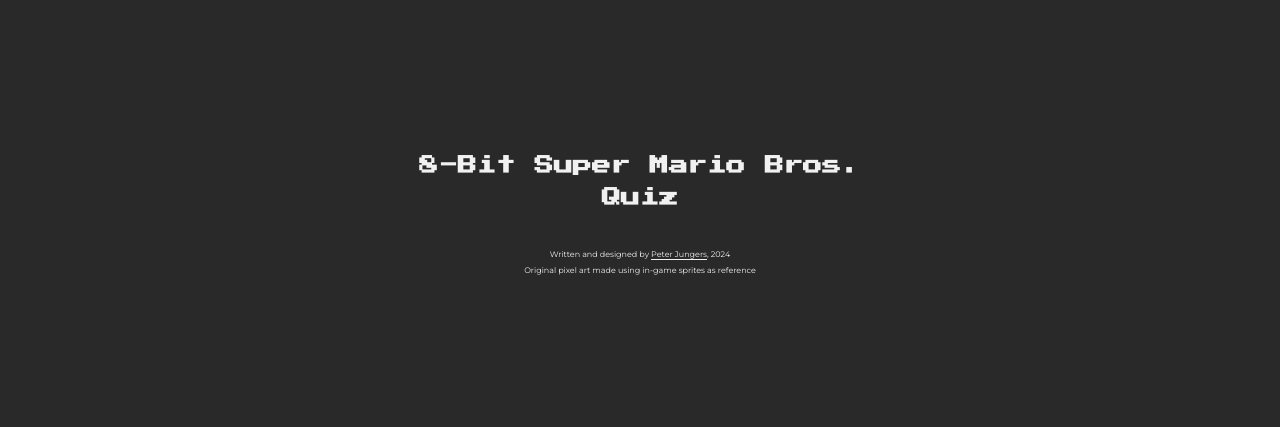
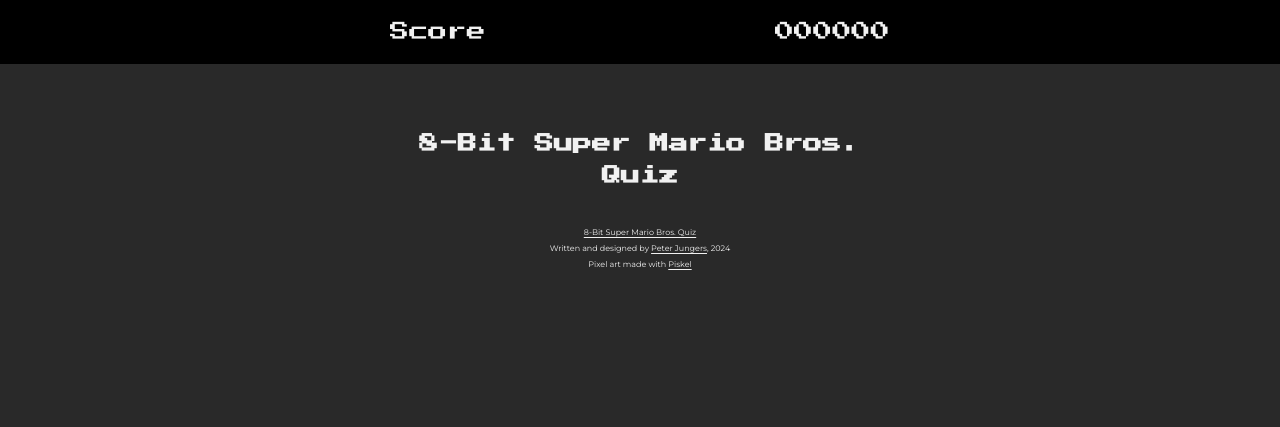
Before and after one commit to peterjungers/smb_quiz_2_project, a Flask app: template smb_quiz_2/templates/base.html in a window 1280 px wide. Shown: the top 427 px of the page. Run offline with Flask 3, Linux system fonts and the light colour scheme; the template is opened without the code that fills it, so the values that code supplies are empty.

Commit message:
HTML, CSS details; JS: work on determineQuizOutcome()

```diff
--- a/smb_quiz_2/main/routes.py
+++ b/smb_quiz_2/main/routes.py
@@ -35,7 +35,7 @@ def quiz():
                         .filter(Question.level == level)
                         ).all()
             random.shuffle(questions)
-            questions = questions[0:5]
+            questions = questions[0:4]
             quiz_questions.append(questions)
 
         return quiz_questions
--- a/smb_quiz_2/static/script.js
+++ b/smb_quiz_2/static/script.js
@@ -101,13 +101,30 @@ function determineLevel(levelID) {
 
 
 function nextLevel(level) {
-    // console.log(level);
-    const nextLevelBtn = document.querySelector("#next-level");
+    const quizFinishedBtn = document.querySelector("#quiz-finished-btn");
+    let score = parseInt(document.querySelector("#score-counter-top").innerText);
 
-    nextLevelBtn.addEventListener("click", () => {
-        // console.log("hi");
+    quizFinishedBtn.addEventListener("click", () => {
+
         determineLevel(level);
+        if (level === "2" && (score >= 400)) {
+            console.log("hi");
+        }
+        else {console.log("no");}
     });
+}
+
+
+function determineQuizOutcome(levelScore) {
+    let level = levelScore[0];
+    let score = levelScore[1];
+    console.log(level)
+    console.log(score)
+
+    if (level === "1" && score >= 1000) {
+        console.log("wowowowow")
+    }
+
 }
 
 
@@ -142,6 +159,7 @@ function checkBtnAnswer(correctAnswers) {
     const levelIDs = document.querySelectorAll(".level-id");
     let counterCorrectAnswers = 0;
     let counterAllQuestions = 0;
+    let totalScore;
 
     optionBtns.forEach(btn => {
         btn.addEventListener("click", () => {
@@ -163,7 +181,7 @@ function checkBtnAnswer(correctAnswers) {
                         message.innerText = "Correct!";
                         counterCorrectAnswers += 1;
                         counterAllQuestions += 1;
-                        increaseScore(levelIDs[i]);
+                        totalScore = increaseScore(levelIDs[i]);
                     } else {
                         for (let i = 0; i < allOptions.length; i++) {
                             allOptions[i].style.opacity = .5;
@@ -183,40 +201,64 @@ function checkBtnAnswer(correctAnswers) {
                     }
                 }
             }
+
+            // Check to see if all visible questions have been answered:
+            let visibleQuestions = 0;
+            let level;
+            for (let i = 0; i < levelIDs.length; i++) {
+                // "display" property is set on "question" class div
+                if (levelIDs[i].parentElement.style.display === "block") {
+                    visibleQuestions += 1;
+                    level = levelIDs[i].innerText;  // Same for all visible levelIDs
+                }
+            }
+            let levelScore = [level, totalScore];
+            if (counterAllQuestions === visibleQuestions) {
+                determineQuizOutcome(levelScore);
+            }
+
+            // for (let i = 0; i < levelIDs.length; i++) {
+            //     console.log(levelIDs[i].innerText);
+            //     // if (levelIDs[i].innerText === "1") {
+            //     //     if (counterCorrectAnswers >= 2) {
+            //     //
+            //     //     }
+            //     // }
+            // }
+
+
             // here the counterAllQuestions variable needs to be the amount needed to
             // advance at each level
-            if (counterAllQuestions === correctAnswers.length) {
-                const score = document.querySelector("#score-container");
-                score.scrollIntoView({behavior: "smooth", block: "start"});
-                showCalculating(counterCorrectAnswers, counterAllQuestions);
-            }
+            // if (counterAllQuestions === correctAnswers.length) {
+            //     determineQuizOutcome(totalScore);
+                // const score = document.querySelector("#score-container");
+                // score.scrollIntoView({behavior: "smooth", block: "start"});
+                // showCalculating(counterCorrectAnswers, counterAllQuestions);
+            // }
         });
     });
-
-    // for (let i = 0; i < levelIDs.length; i++) {
-    //     console.log(levelIDs[i].innerText);
-    //     if (levelIDs[i].innerText === "1") {
-    //         if (counterCorrectAnswers >= 2) {
-    //
-    //         }
-    //     }
-    // }
 }
 
 
 function increaseScore(levelID) {
-    let scoreDiv = document.querySelector("#score");
-    let counterScoreDiv = parseInt(document.querySelector("#score").innerText);
+    const scoreCounterTop = document.querySelector("#score-counter-top");
+    const scoreCounterBottom = document.querySelector("#score-counter-bottom");
+    let score = parseInt(document.querySelector("#score-counter-top").innerText);
+    let totalScore;
 
     if (levelID.innerText === "1") {
-        counterScoreDiv += 100;
+        score += 500;
     } else if (levelID.innerText === "2") {
-        counterScoreDiv += 200;
+        score += 1000;
     } else if (levelID.innerText === "3") {
-        counterScoreDiv += 300;
+        score += 5000;
     }
-    counterScoreDiv = counterScoreDiv.toString().padStart(6, "0");
-    scoreDiv.innerText = counterScoreDiv;
+
+    scoreCounterTop.innerText = score.toString().padStart(6, "0");
+    scoreCounterBottom.innerText = score;
+
+    totalScore = score;
+    return totalScore;
 }
 
 
--- a/smb_quiz_2/static/style.css
+++ b/smb_quiz_2/static/style.css
@@ -21,11 +21,16 @@ html, body, div, footer, h1, p, span, a, img, button {
 :root {
     --dark: #292929;
     --light: #f1f1f1;
+    --black: #000000;
     --focus-outline: #e00000;
 }
 
 * {
     box-sizing: border-box;
+}
+
+html {
+    /*background-color: black;*/
 }
 
 body {
@@ -38,10 +43,7 @@ body {
 }
 
 h1 {
-    font-family: "Press Start 2P", sans-serif;
-    font-size: 1.2rem;
     text-align: center;
-    line-height: 2rem;
 }
 
 p {
@@ -75,7 +77,22 @@ button:focus {
 #container {
     display: grid;
     row-gap: 2rem;
-    margin: 1.5rem;
+    max-width: 500px;
+    margin: 0 1.5rem 3rem;
+}
+
+.pixel-font {
+    font-family: "Press Start 2P", sans-serif;
+    font-size: 1.2rem;
+    line-height: 2rem;
+}
+
+.lg-text {
+    font-size: 2rem;
+}
+
+.p-32 {
+    min-height: 32px;
 }
 
 .btn-rectangle {
@@ -113,6 +130,11 @@ button:focus {
     text-align: center;
 }
 
+/*was using on end of quiz btns*/
+/*.margin-0 {*/
+/*    margin: 0;*/
+/*}*/
+
 
 /* || QUESTION STYLES */
 .question p {
@@ -146,11 +168,40 @@ button:focus {
 
 
 /* || SCORE STYLES */
-#score-container {
+#score-container-outer {
     display: flex;
-    flex-direction: column;
-    height: 150px;
+    justify-content: center;
+    background-color: var(--black);
+    position: sticky;
+    top: 0;
+    padding: 1rem 0;
+    margin-bottom: 4rem;
+    z-index: 1;
 }
+
+#score-container-inner {
+    display: flex;
+    gap: 6rem;
+}
+
+#score-container-inner p {
+    flex: auto;
+}
+
+#score-container-inner p:first-child {
+    text-align: left;
+}
+
+#score-container-inner p:last-child {
+    text-align: right;
+}
+
+/*old one*/
+/*#score-container {*/
+/*    display: flex;*/
+/*    flex-direction: column;*/
+/*    height: 150px;*/
+/*}*/
 
 #score-sprite {
     display: block;
@@ -166,12 +217,17 @@ button:focus {
     margin-left: calc(50% - 100px);
 }
 
-#score-results {
-    display: none;
-    flex-direction: column;
-    row-gap: 1rem;
-    align-items: center;
-}
+/*old*/
+/*#score-results {*/
+/*    display: none;*/
+/*    flex-direction: column;*/
+/*    row-gap: 1rem;*/
+/*    align-items: center;*/
+/*}*/
+
+/*.score-results {*/
+/*    text-align: center;*/
+/*}*/
 
 #score-circle {
     display: flex;
@@ -188,6 +244,11 @@ button:focus {
     font-family: "Press Start 2P", sans-serif;
     font-size: 1rem;
     color: var(--dark);
+}
+
+#next-level-btn {
+    /*opacity: .5;*/
+    /*pointer-events: none;*/
 }
 
 
@@ -224,8 +285,11 @@ footer a {
 /* Min-width 500px viewport */
 @media screen and (min-width: 500px) {
     #container {
-        max-width: 500px;
-        margin: 15% auto;
+        margin: 0 auto 3rem;
+    }
+
+    #score-container-inner {
+        min-width: 500px;
     }
 
     .btn-rectangle {
@@ -237,6 +301,6 @@ footer a {
 /* Min-width 1024px viewport */
 @media screen and (min-width: 1024px) {
     #container {
-        margin: 150px auto;
+        /*margin: 0 auto 3rem;*/
     }
 }
--- a/smb_quiz_2/templates/base.html
+++ b/smb_quiz_2/templates/base.html
@@ -22,12 +22,19 @@ Date: March 2024
     <title>8-Bit Super Mario Bros. Quiz</title>
 </head>
 <body>
+    <div id="score-container-outer">
+        <div id="score-container-inner">
+            <p class="pixel-font">Score</p>
+            <p id="score-counter-top" class="score pixel-font">000000</p>
+        </div>
+    </div>
     <div id="container">
-        <h1><a href="{{ url_for('main.index') }}">8-Bit Super Mario Bros. Quiz</a></h1>
+        <h1 class="pixel-font"><a href="{{ url_for('main.index') }}">8-Bit Super Mario Bros. Quiz</a></h1>
         {% block content %}{% endblock content %}
         <footer>
-            <p>Written and designed by <a href="#" target="_blank">Peter Jungers</a>, 2024</p>
-            <p>Original pixel art made using in-game sprites as reference</p>
+            <p><a href="{{ url_for('main.index') }}">8-Bit Super Mario Bros. Quiz</a></p>
+            <p>Written and designed by <a href="https://peterjungers.github.io" target="_blank">Peter Jungers</a>, 2024</p>
+            <p>Pixel art made with <a href="https://www.piskelapp.com" target="_blank">Piskel</a></p>
         </footer>
     </div>
 
```
Also changed, not shown: smb_quiz_2/templates/quiz.html (+11 -11 lines).
